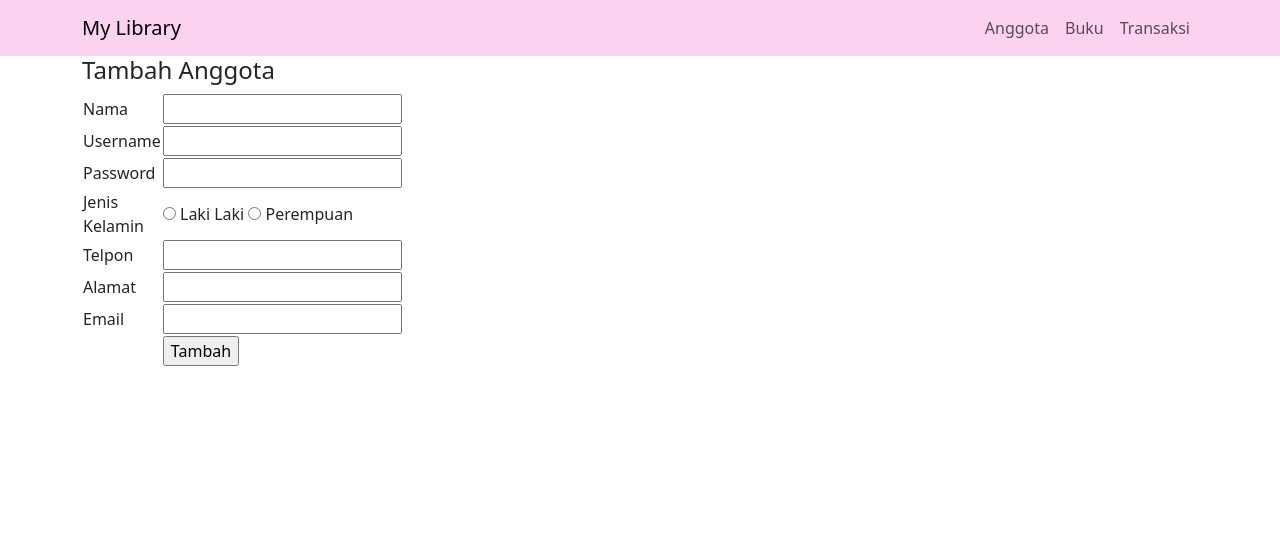
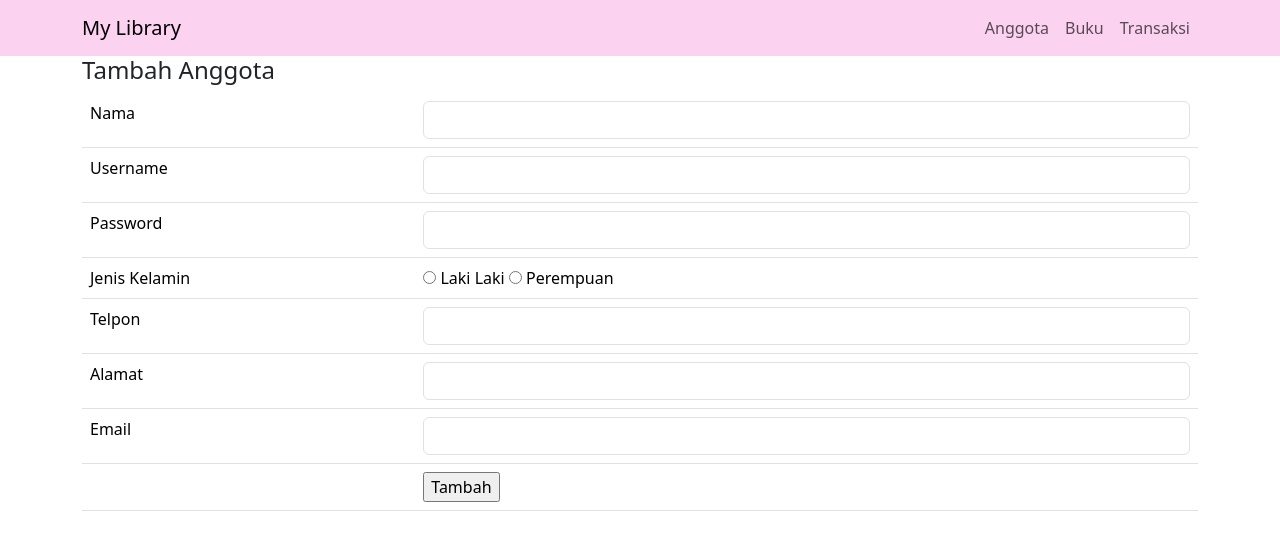
Before and after one commit to nurabella/tugas_php, a PHP site: page /tambah_anggota.php in a window 1280 px wide. Shown: the top 550 px of the page. Run offline with PHP 8.4, Linux system fonts and the light colour scheme.

Commit message:
add file

```diff
--- a/sesi_29/tambah_anggota.php
+++ b/sesi_29/tambah_anggota.php
@@ -36,37 +36,37 @@
    <section id="about" style="background-color: #fff">
         <div class="container" style="height: auto;">
          <h4>Tambah Anggota</h4>
-         <form action="proses_add.php" method="POST" name="form-input-data">
-            <table width="25%" border="0">
+         <form action="proses_add_anggota.php" method="POST" name="form-input-data">
+            <table class="table">
                   <tr>
                     <td>Nama</td>
-                    <td><input type="text" name="nama"></td>
+                    <td><input type="text" name="nama" class="form-control" required="" autocomplete="off"></td>
                 </tr>
                   <tr>
                     <td>Username</td>
-                    <td><input type="text" name="username"></td>
+                    <td><input type="text" name="username" class="form-control" required="" autocomplete="off"></td>
                 </tr>
                   <tr>
                     <td>Password</td>
-                    <td><input type="password" name="password"></td>
+                    <td><input type="password" name="password" class="form-control" required="" autocomplete="off"></td>
                 </tr>
                 <tr>
                   <td>Jenis Kelamin</td>
-                  <td><input type="radio" name="jenis_kelamin" > Laki Laki
-                      <input type="radio" name="jenis_kelamin" > Perempuan
+                  <td><input type="radio" name="jenis_kelamin" value="Laki-Laki"> Laki Laki
+                      <input type="radio" name="jenis_kelamin" value="Perempuan"> Perempuan
                   </td>
                 </tr>
                 <tr>
                     <td>Telpon</td>
-                    <td><input type="text" name="telpon"></td>
+                    <td><input type="text" name="telp" class="form-control" required="" autocomplete="off"></td>
                 </tr>
                   <tr>
                     <td>Alamat</td>
-                    <td><input type="text" name="alamat"></td>
+                    <td><input type="text" name="alamat" class="form-control" required="" autocomplete="off"></td>
                 </tr>
                   <tr>
                     <td>Email</td>
-                    <td><input type="text" name="email"></td>
+                    <td><input type="text" name="email" class="form-control" required="" autocomplete="off"></td>
                 </tr>
 
                   <tr>
--- a/sesi_29/tambah_buku.php
+++ b/sesi_29/tambah_buku.php
@@ -36,7 +36,7 @@
    <section id="about" style="background-color: #fff">
         <div class="container" style="height: auto;">
          <h4>Tambah Buku</h4>
-         <form action="proses.php" method="post">
+         <form action="proses_add_buku.php" method="post">
             <table width="25%" border="0">
 
                   <tr>
```
Also changed, not shown: sesi_29/proses_add_buku.php (added, +19 -0 lines), sesi_29/proses_add_anggota.php (renamed from sesi_29/proses_add.php), sesi_29/proses_edit_anggota.php (deleted).
